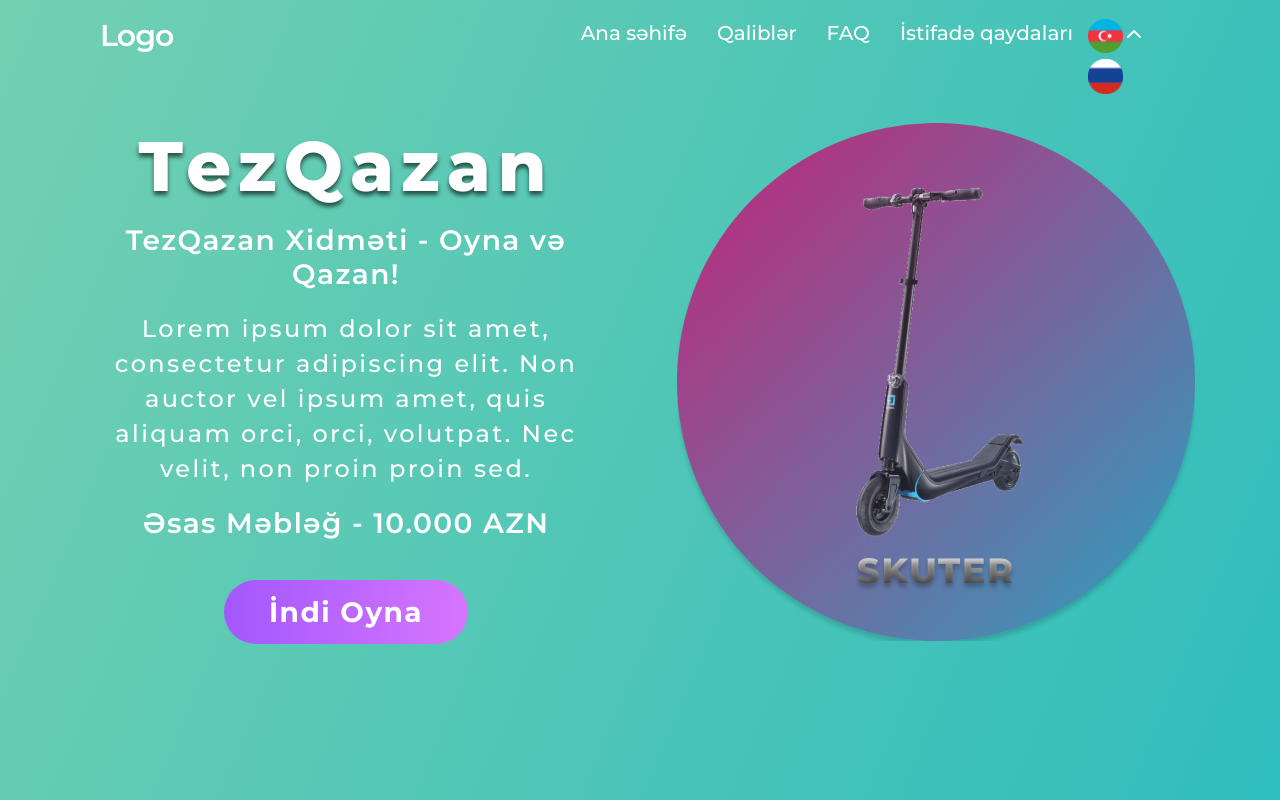
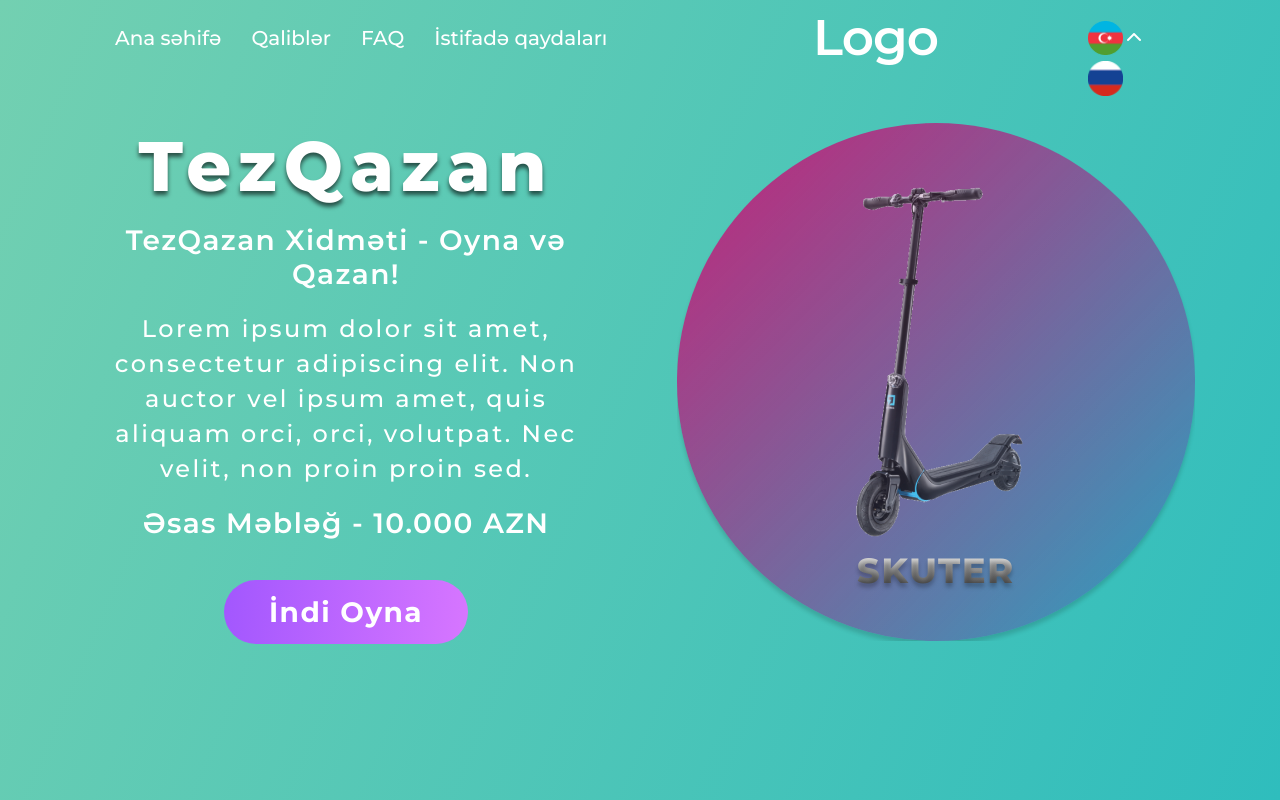
Before and after one commit to Yusif-Bayramov/tezqazan2, a website: page index.html in a window 1280 px wide. Both pictures are taken after a click on the icon 1134 px from the left and 35 px from the top of the page. Drawn offline with nearby package versions, Linux system fonts and the light colour scheme.

Commit message:
son edit

```diff
--- a/index.html
+++ b/index.html
@@ -15,18 +15,15 @@
     <div class="bg"></div>
     <header id="header">
         <nav>
-            <div class="nav-mobil-items">
-                <div class="logo"><a href="./index.html">Logo</a></div>
-                <div class="menu-icon"><span class="fas fa-bars"></span></div>
-                <div class="cancel-icon"><span class="fas fa-times"></span></div>
-            </div>
+
             <div class="menu-content">
                 <div class="nav-items">
                     <li><a href="#" class="home">Ana səhifə</a></li>
                     <li><a href="#" class="win">Qaliblər</a></li>
                     <li><a href="#" class="faq">FAQ</a></li>
                     <li><a href="#" class="IstifdeQ">İstifadə qaydaları</a></li>
-                    <div class="dropdown">
+
+                    <div class="dropdown down1">
                         <span class="az"><img src="./img/Ellipse 2.png" alt=""><i class="fa-solid fa-chevron-down dropbtn"></i></span>
                         <div id="myDropdown" class="dropdown-content">
                             <span class="rus"><img src="./img/Varlık 2.png" alt=""></span>
@@ -35,7 +32,19 @@
                 </div>
 
             </div>
-
+            <div class="nav-mobil-items">
+                <div class="lsks">
+                    <div class="logo"><a href="./index.html">Logo</a></div>
+                    <div class="dropdown down2">
+                        <span class="az"><img src="./img/Ellipse 2.png" alt=""><i class="fa-solid fa-chevron-down dropbtn dropbtn-2"></i></span>
+                        <div id="myDropdown" class="dropdown-content dropdown-content-2">
+                            <span class="rus"><img src="./img/Varlık 2.png" alt=""></span>
+                        </div>
+                    </div>
+                </div>
+                <div class="menu-icon"><span class="fas fa-bars"></span></div>
+                <div class="cancel-icon"><span class="fas fa-times"></span></div>
+            </div>
         </nav>
     </header>
     <main>
--- a/js/script.js
+++ b/js/script.js
@@ -26,15 +26,21 @@ for (let lis of li) {
 }
 
 let dropdown = document.querySelector(".dropbtn");
-let mydropdown = document.querySelector("#myDropdown");
+let mydropdown = document.querySelector(".dropdown-content");
+
 dropdown.addEventListener("click", () => {
     mydropdown.classList.toggle("show")
     dropdown.classList.toggle("active")
 });
-let rus = document.querySelector(".rus");
-rus.addEventListener("click", () => {
-    console.log("aa")
-})
+
+let dropdown2 = document.querySelector(".dropbtn-2");
+let mydropdown2 = document.querySelector(".dropdown-content-2");
+dropdown2.addEventListener("click", () => {
+    mydropdown2.classList.toggle("show")
+    dropdown2.classList.toggle("active")
+});
+
+
 window.onclick = function(event) {
     if (!event.target.matches('.dropbtn')) {
         var dropdowns = document.getElementsByClassName("dropdown-content");
--- a/scss/main.scss
+++ b/scss/main.scss
@@ -22,6 +22,15 @@
     border-radius: 10px;
     -webkit-box-shadow: inset 0 0 6px rgba(0, 0, 0, .3);
     background-color: #2FBDBD;
+}
+
+.lsks {
+    display: flex;
+    align-items: center;
+    justify-content: space-between;
+    .logo {
+        margin-right: 150px;
+    }
 }
 
 ul {
--- a/scss/mediaq.scss
+++ b/scss/mediaq.scss
@@ -3,6 +3,12 @@
             font-size: 11.9717px;
             line-height: 15px;
             letter-spacing: 0.05em;
+        }
+        .down1 {
+            display: inline-block !important;
+        }
+        .down2 {
+            display: none !important;
         }
         nav {
             width: 100%;
@@ -159,7 +165,6 @@
     }
 
     @media (max-width: 500px) {
-        nav {
         .dropdown {
             margin-right: 0;
         }
@@ -174,7 +179,6 @@
         form {
             right: 20px;
         }
-        }
         #head {
             .head-container {
                 h1 {
@@ -183,6 +187,7 @@
             }
         }
         #main2 {
+            margin-top: 50px;
             .card1 {
                 width: 280px;
                 height: 620px;
--- a/scss/navbar.scss
+++ b/scss/navbar.scss
@@ -46,7 +46,7 @@
             color: #843ADE;
         }
         .logo a {
-            font-size: 30px;
+            font-size: 50px;
             font-weight: 600;
             letter-spacing: -1px;
             color: rgb(255, 255, 255);
@@ -63,6 +63,11 @@
         .cancel-icon {
             display: none;
         }
+        .down1 {
+            display: none;
+        }
+    }
+
     .dropdown {
         margin-right: 38px;
         i {
@@ -85,26 +90,40 @@
             cursor: pointer;
         }
     }
+
     .dropbtn {
         cursor: pointer;
-            transition: all .35s ease-in-out;
+        transition: all .35s ease-in-out !important;
     }
+
     .dropdown {
         position: relative;
         display: inline-block;
     }
+
     .dropdown-content {
         display: none;
         position: absolute;
         margin-top: 6px;
+        transition: all .35s ease-in-out !important;
     }
+
     .dropdown a:hover {
         background-color: #ddd;
     }
-        .show {
+
+    .dropdown-content.show {
         display: block;
     }
+
+    .dropdown-content-2.show {
+        display: block;
+    }
+
     .dropbtn.active {
         transform: rotate(180deg);
     }
+
+    .dropbtn-2.active {
+        transform: rotate(180deg);
     }
--- a/scss/qeydiyyat.scss
+++ b/scss/qeydiyyat.scss
@@ -1,5 +1,15 @@
 .form-nav {
     position: static;
+    width: 100%;
+    display: flex !important;
+    align-items: center !important;
+    justify-content: center !important;
+    .logo {
+        width: 100%;
+        display: flex !important;
+        align-items: center !important;
+        justify-content: center !important;
+    }
 }
 
 #main2 {
```
Also changed, not shown: css/main.css. Lines whose indentation alone changed are shown as unchanged.
